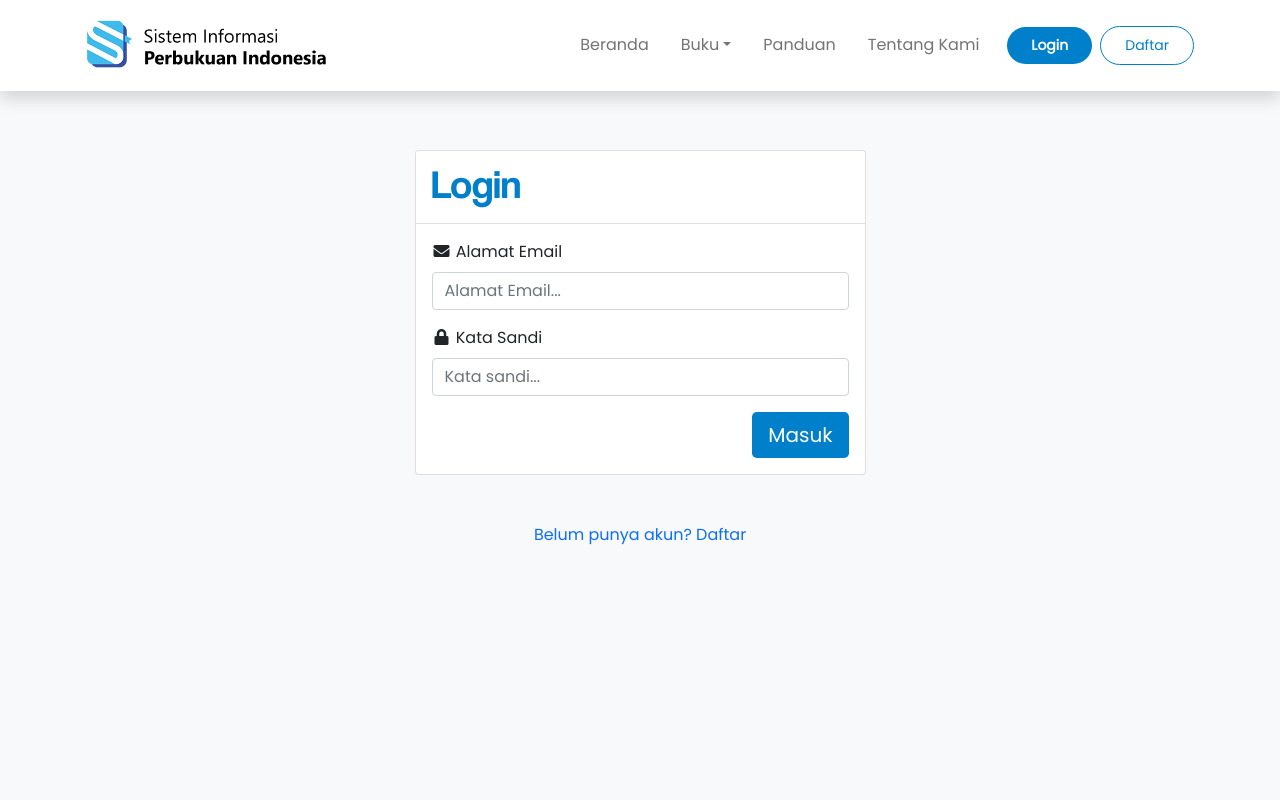
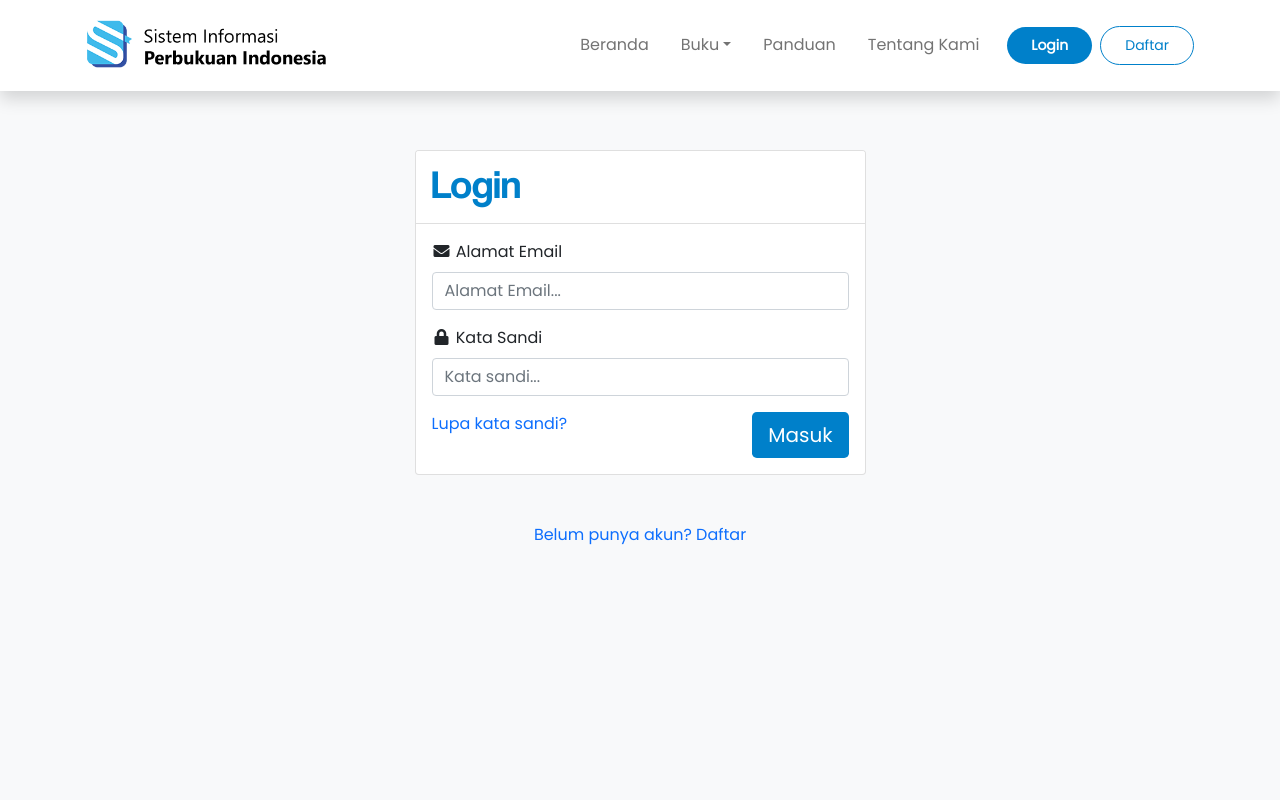
Before and after one commit to sibikemendikbudristek/portal, a React (Create React App) app: page /login in a window 1280 px wide. Shown: the top 800 px of the page. Built offline with nearby package versions, Linux system fonts and the light colour scheme.

Commit message:
menambahkan tombol lupa kata sandi di halaman login

```diff
--- a/src/pages/Auth/Login.js
+++ b/src/pages/Auth/Login.js
@@ -95,15 +95,31 @@ const Login = () => {
                       required
                     />
                   </div>
+                  <div className="row">
+                    <div className="col">
+                      <a className="link" href="https://sibi.sc.cloudapp.web.id/user/recovery">
+                        Lupa kata sandi?
+                      </a>
+                    </div>
+                    <div className="col">
                       {loading ? (
-                    <button type="submit" className="btn btn-primary float-end btn-lg" disabled>
+                        <button
+                          type="submit"
+                          className="btn btn-primary float-end btn-lg"
+                          disabled
+                        >
                           Please wait...
                         </button>
                       ) : (
-                    <button type="submit" className="btn btn-primary float-end btn-lg">
+                        <button
+                          type="submit"
+                          className="btn btn-primary float-end btn-lg"
+                        >
                           Masuk
                         </button>
                       )}
+                    </div>
+                  </div>
                 </form>
               </div>
             </div>
```
Lines whose indentation alone changed are shown as unchanged.
